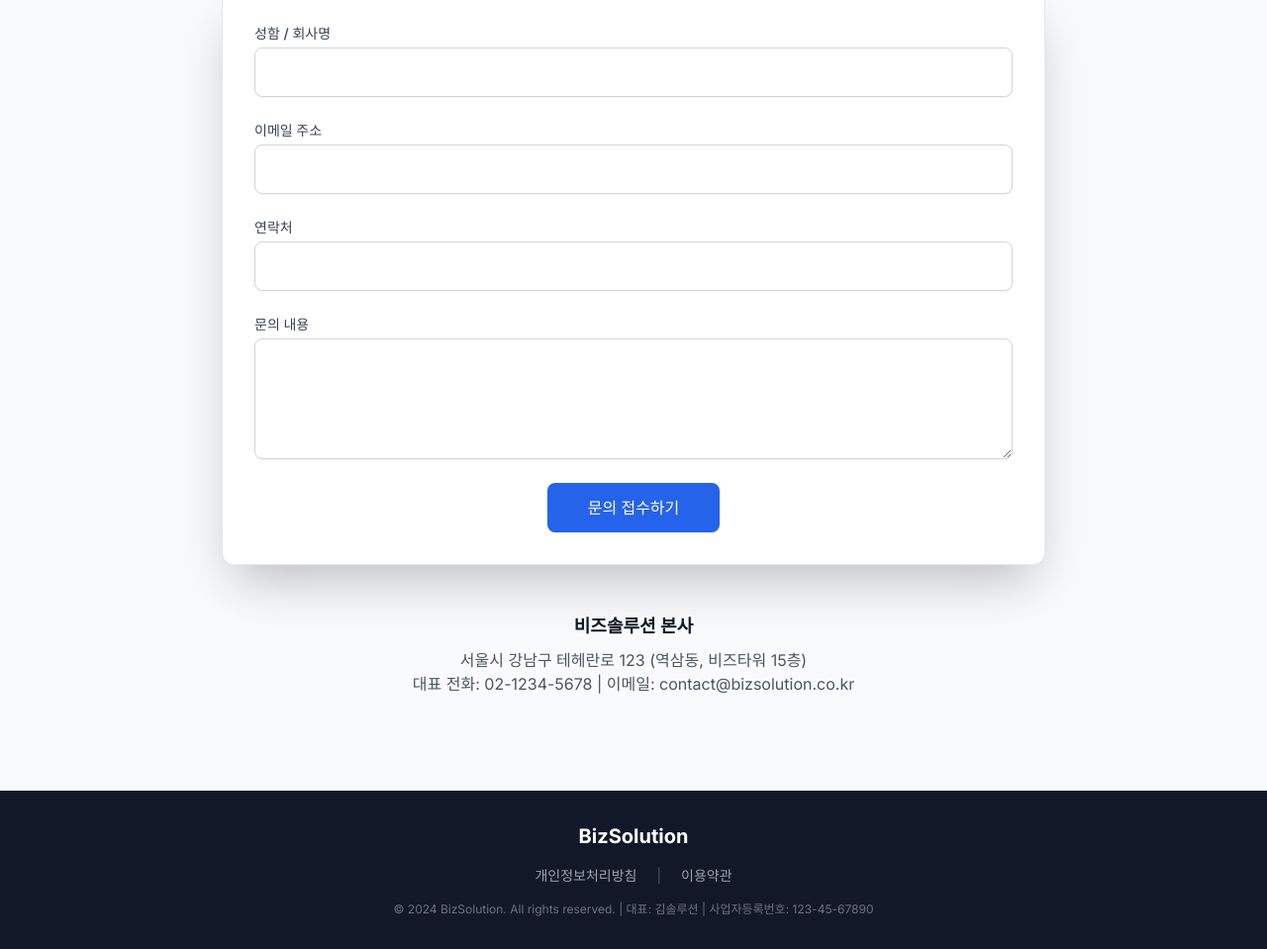
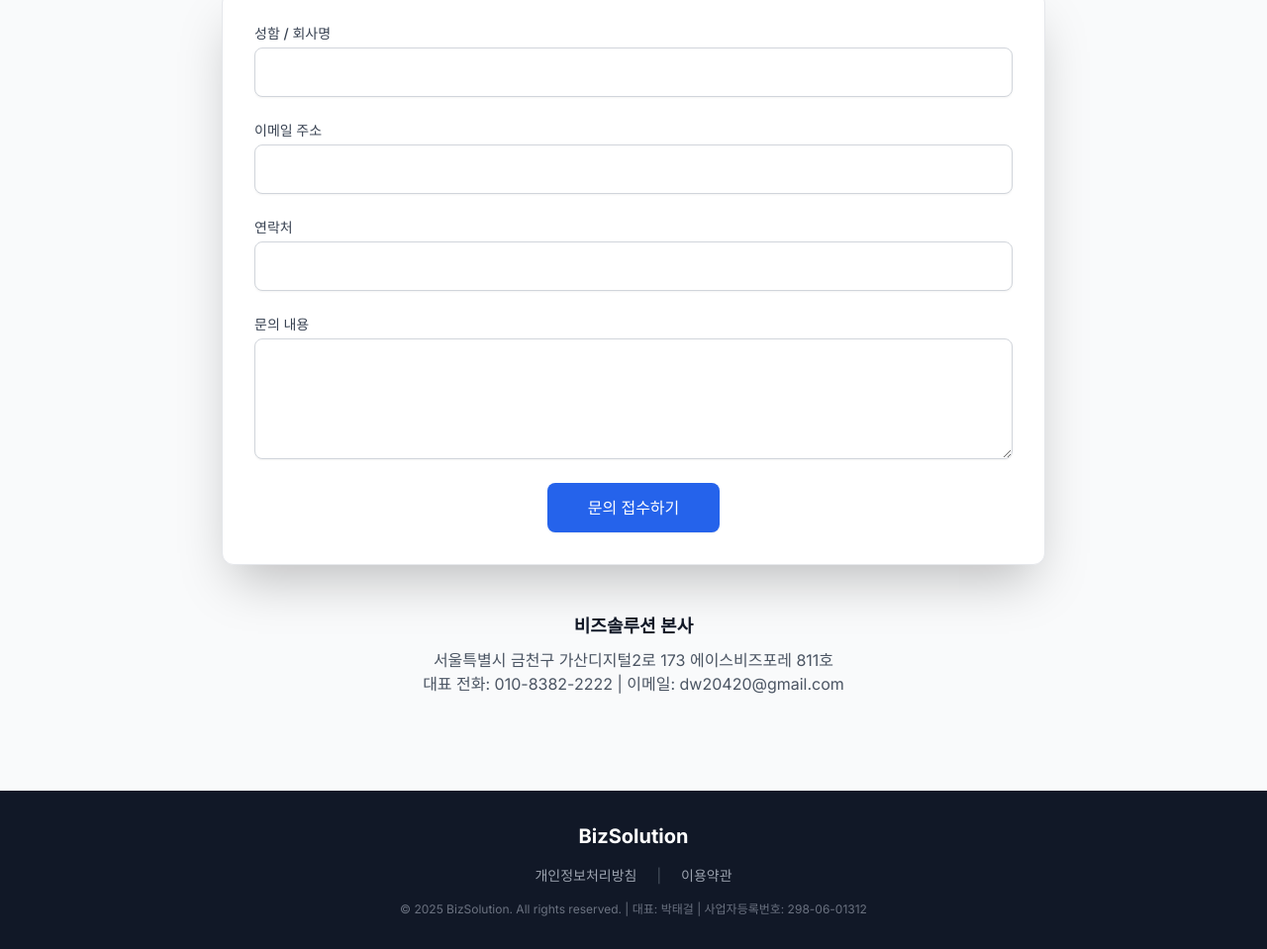
Before and after one commit to dw20420-cloud/bizport, a plain HTML site: page index.html in a window 1280 px wide. Shown: the part 3057-4016 px from the top of the page at 99% size. Drawn offline with nearby package versions, Linux system fonts and the light colour scheme.

```diff
--- a/index.html
+++ b/index.html
@@ -281,8 +281,8 @@
                 <!-- 문의 정보 -->
                 <div class="mt-12 text-center">
                     <p class="text-lg font-semibold text-gray-900">비즈솔루션 본사</p>
-                    <p class="mt-2 text-gray-600">서울시 강남구 테헤란로 123 (역삼동, 비즈타워 15층)</p>
-                    <p class="text-gray-600">대표 전화: 02-1234-5678 | 이메일: contact@bizsolution.co.kr</p>
+                    <p class="mt-2 text-gray-600">서울특별시 금천구 가산디지털2로 173 에이스비즈포레 811호</p>
+                    <p class="text-gray-600">대표 전화: 010-8382-2222 | 이메일: dw20420@gmail.com</p>
                 </div>
             </div>
         </section>
@@ -301,7 +301,7 @@
                 <a href="#" class="hover:text-white transition duration-150">이용약관</a>
             </div>
             <p class="mt-4 text-xs text-gray-500">
-                &copy; 2024 BizSolution. All rights reserved. | 대표: 김솔루션 | 사업자등록번호: 123-45-67890
+                &copy; 2025 BizSolution. All rights reserved. | 대표: 박태걸 | 사업자등록번호: 298-06-01312
             </p>
         </div>
     </footer>
```
